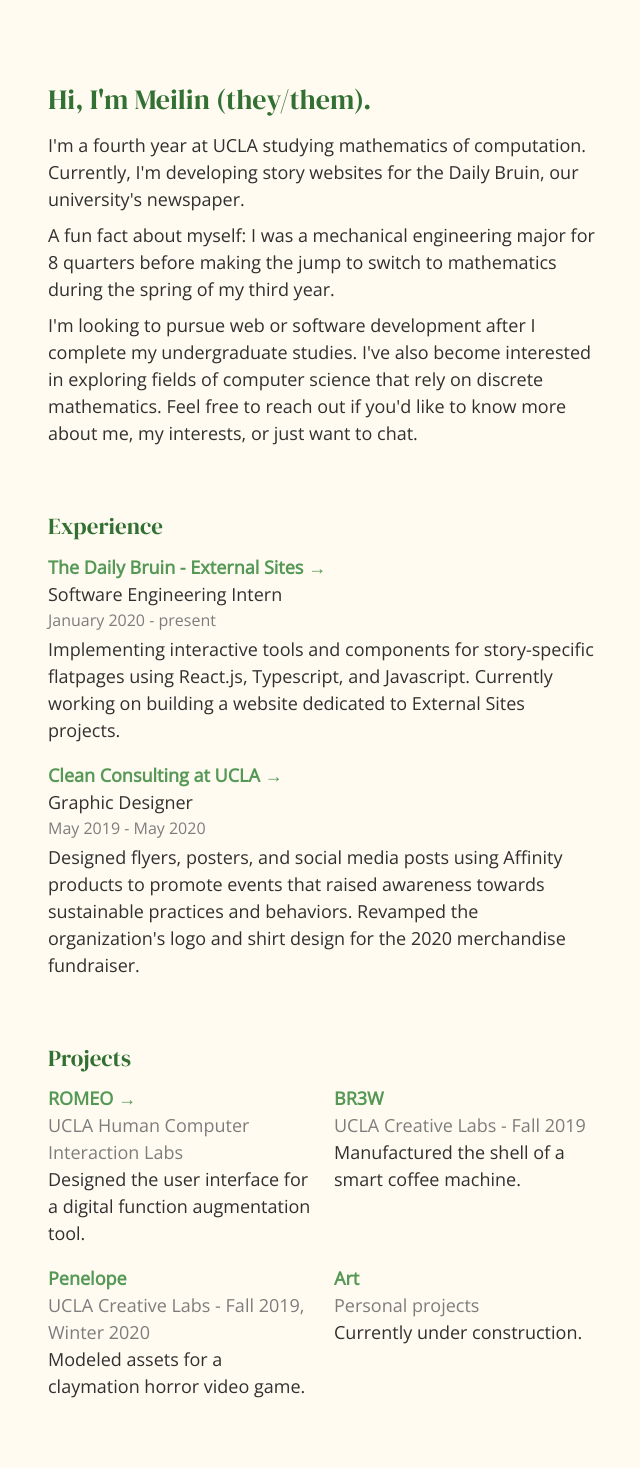
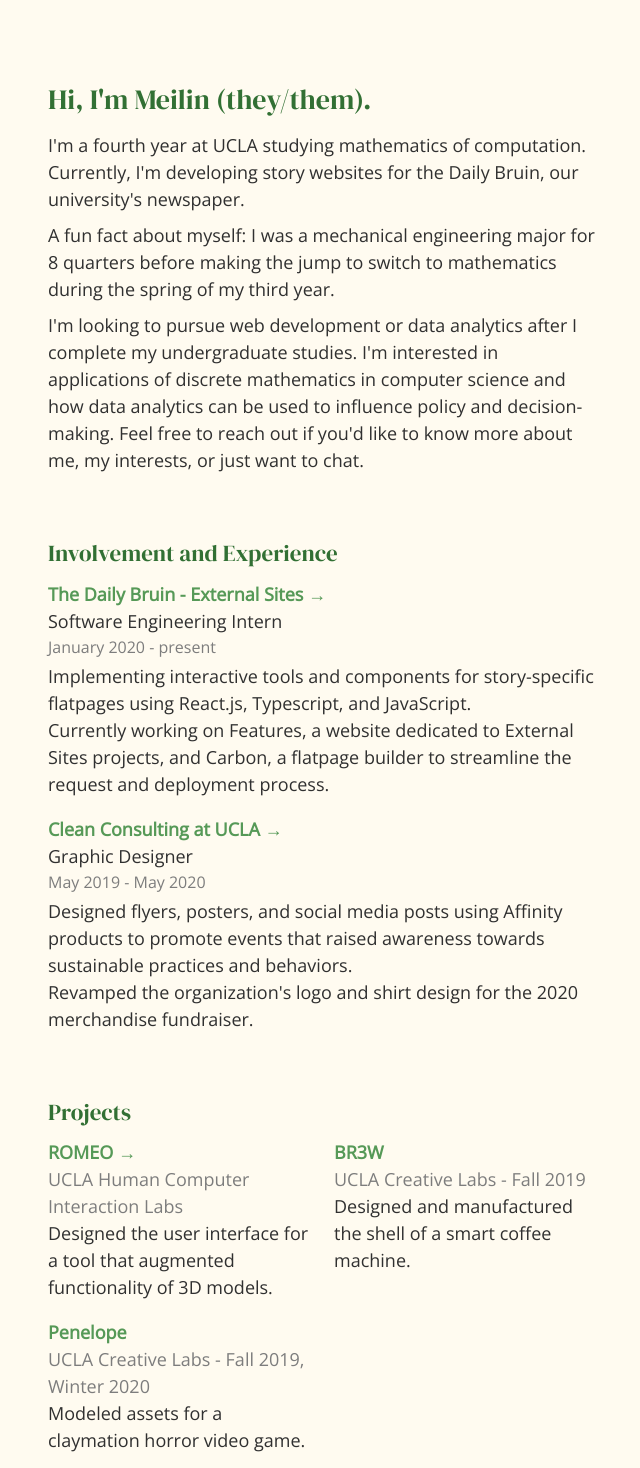
Before and after one commit to cuimeilin/cuimeilin.github.io, a React (Create React App) app: page / in a window 1280 px wide. Shown: the top 1468 px of the page, without its empty margins (317-957 px from the left). Built offline with nearby package versions, Linux system fonts and the light colour scheme; a web font is replaced by a local one.

Commit message:
small updates

```diff
--- a/src/components/About.js
+++ b/src/components/About.js
@@ -62,11 +62,11 @@ export default function About() {
         spring of my third year.
       </Subtext>
       <Subtext1>
-        I'm looking to pursue web or software development after I complete my
-        undergraduate studies. I've also become interested in exploring fields
-        of computer science that rely on discrete mathematics. Feel free to
-        reach out if you'd like to know more about me, my interests, or just
-        want to chat.
+        I'm looking to pursue web development or data analytics after I complete
+        my undergraduate studies. I'm interested in applications of discrete
+        mathematics in computer science and how data analytics can be used to
+        influence policy and decision-making. Feel free to reach out if you'd
+        like to know more about me, my interests, or just want to chat.
       </Subtext1>
     </AboutContent>
   );
--- a/src/components/Experience.js
+++ b/src/components/Experience.js
@@ -96,7 +96,7 @@ const Description = styled("div")`
 export default function Experience() {
   return (
     <ExperienceContent>
-      <Heading>Experience</Heading>
+      <Heading>Involvement and Experience</Heading>
       <Experiences>
         <a
           href="https://dailybruin.com/"
@@ -109,8 +109,12 @@ export default function Experience() {
         <Timeframe>January 2020 - present</Timeframe>
         <Description>
           Implementing interactive tools and components for story-specific
-          flatpages using React.js, Typescript, and Javascript. Currently
-          working on building a website dedicated to External Sites projects.
+          flatpages using React.js, Typescript, and JavaScript.
+        </Description>
+        <Description>
+          Currently working on Features, a website dedicated to External Sites
+          projects, and Carbon, a flatpage builder to streamline the request and
+          deployment process.
         </Description>
       </Experiences>
       <Experiences1>
@@ -126,8 +130,11 @@ export default function Experience() {
         <Description>
           Designed flyers, posters, and social media posts using Affinity
           products to promote events that raised awareness towards sustainable
-          practices and behaviors. Revamped the organization's logo and shirt
-          design for the 2020 merchandise fundraiser.
+          practices and behaviors.
+        </Description>
+        <Description>
+          Revamped the organization's logo and shirt design for the 2020
+          merchandise fundraiser.
         </Description>
       </Experiences1>
     </ExperienceContent>
--- a/src/components/Footer.js
+++ b/src/components/Footer.js
@@ -53,7 +53,7 @@ const Links = styled("div")`
 export default function Footer() {
   return (
     <FooterContent>
-      <Tagline>made with ♡ cuimn 2021.</Tagline>
+      <Tagline>made with ♡ meilin cui.</Tagline>
       <Links>
         <a href="mailto:meilincui.99@gmail.com">email →</a>
         <a
--- a/src/components/Projects.js
+++ b/src/components/Projects.js
@@ -128,15 +128,15 @@ export default function Projects() {
           </a>
           <Organization>UCLA Human Computer Interaction Labs</Organization>
           <Description>
-            Designed the user interface for a digital function augmentation
-            tool.
+            Designed the user interface for a tool that augmented functionality
+            of 3D models.
           </Description>
         </Project>
         <Project>
           <Name>BR3W</Name>
           <Organization>UCLA Creative Labs - Fall 2019</Organization>
           <Description>
-            Manufactured the shell of a smart coffee machine.
+            Designed and manufactured the shell of a smart coffee machine.
           </Description>
         </Project>
         <Project1>
@@ -148,11 +148,6 @@ export default function Projects() {
             Modeled assets for a claymation horror video game.
           </Description>
         </Project1>
-        <Project2>
-          <Name>Art</Name>
-          <Organization>Personal projects</Organization>
-          <Description>Currently under construction.</Description>
-        </Project2>
       </Content>
     </ProjectContent>
   );
```
